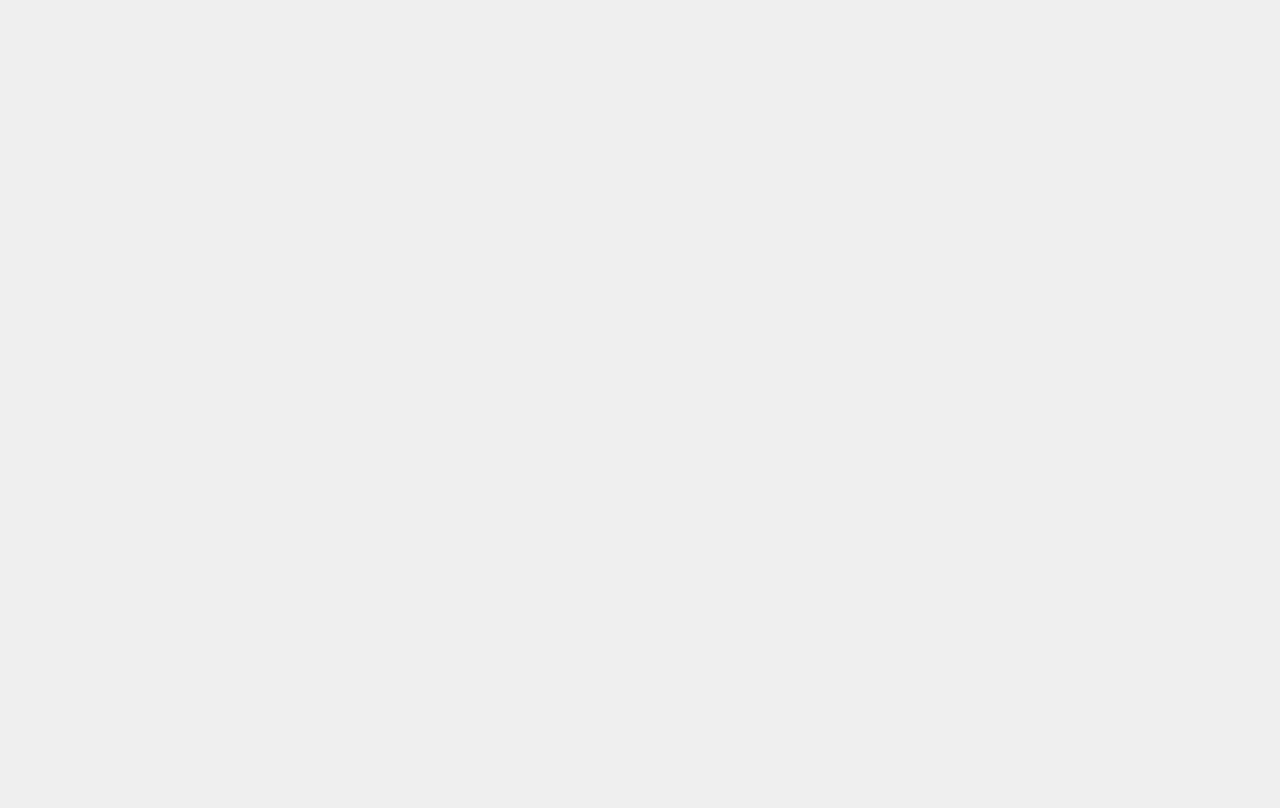
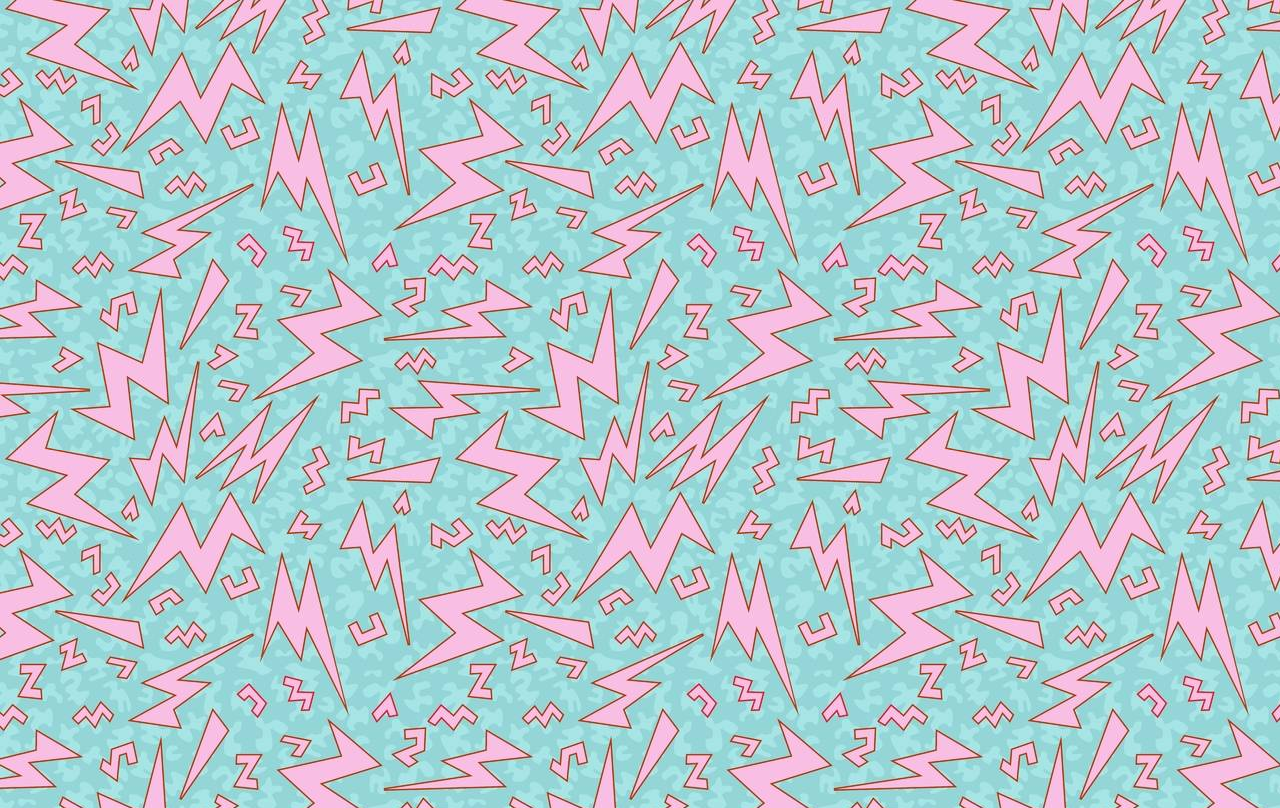
Before and after one commit to thomasRD08/ShopRWithCriteriaAPI, an Angular app in the folder front-end/: page / in a window 1280 px wide. Built offline with nearby package versions, Linux system fonts and the light colour scheme.

Commit message:
Add background image

```diff
--- a/front-end/src/styles.scss
+++ b/front-end/src/styles.scss
@@ -13,5 +13,7 @@ html {
 
 body {
   min-height: 100vh;
-  background-color: $neutral;
+  //background-color: $neutral;
+  background-image: url(/assets/shockr-retro.jpg);
+  background-repeat: repeat;
 }
```
Also changed, not shown: front-end/src/assets/shockr-retro.jpg (added).
